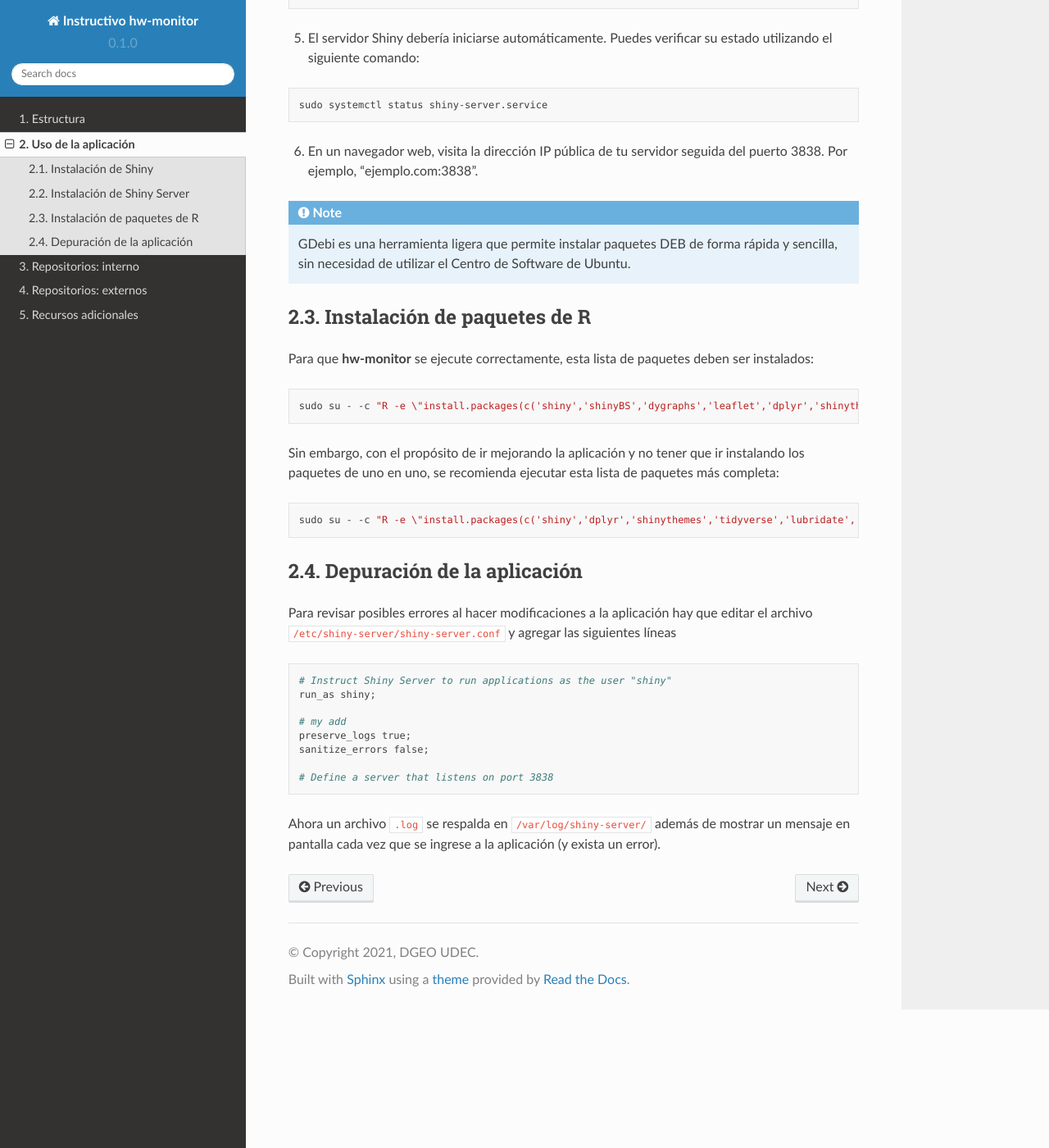
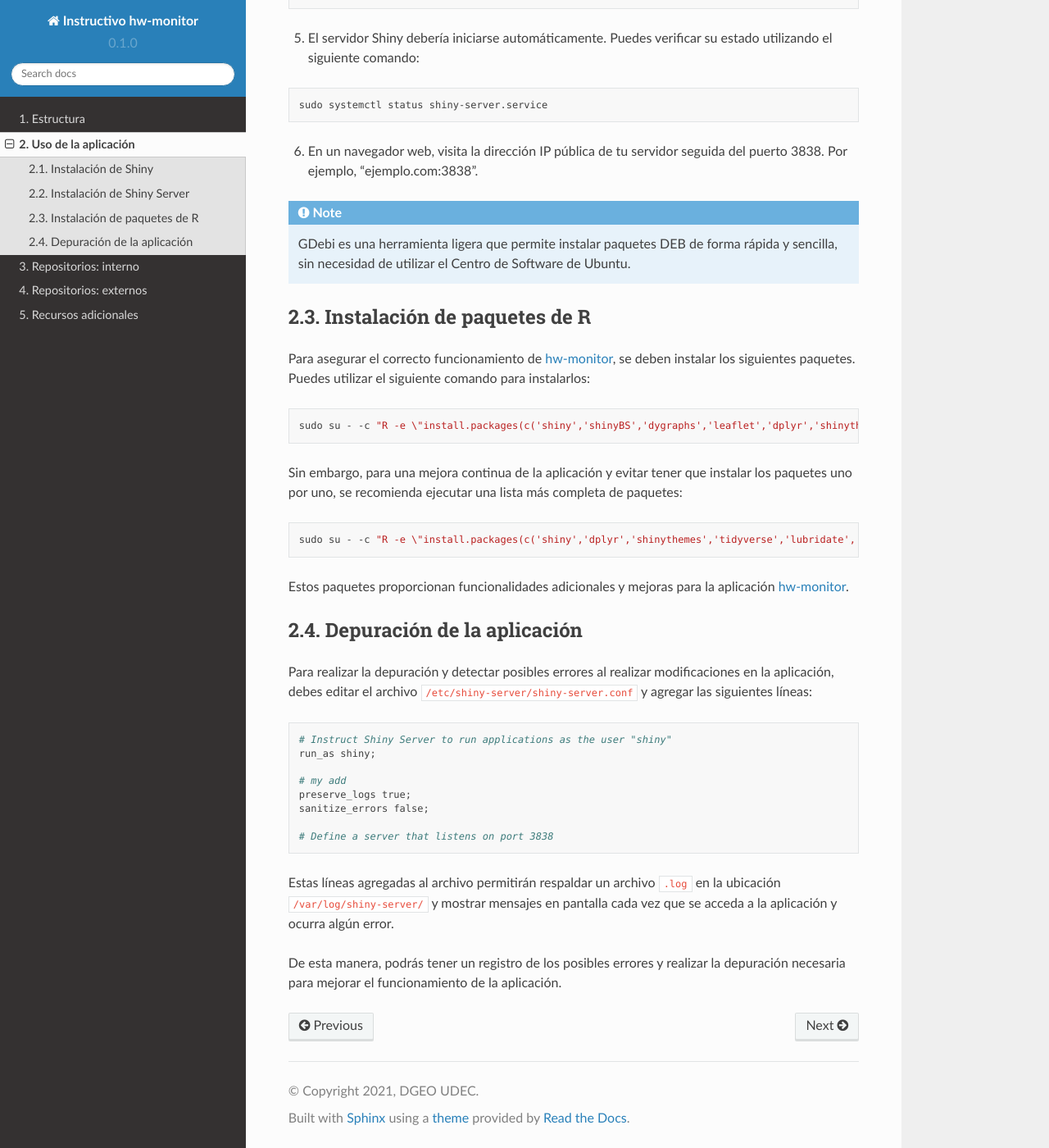
Before and after one commit to chsegura/rtd-tutorial, a Sphinx documentation site: the page built from docs/source/monitor.rst, in a window 1280 px wide and 1400 px high, scrolled down 2256 px. Shown: the whole window at 82% size. Built offline with Sphinx 7.4.7 and the Read the Docs theme 2.0.0, drawn with Linux system fonts in a browser that asks for light colours.

Commit message:
Update monitor.rst

```diff
--- a/docs/source/monitor.rst
+++ b/docs/source/monitor.rst
@@ -93,23 +93,25 @@ Shiny Server es un servidor web diseñado específicamente para alojar aplicacio
 Instalación de paquetes de R
 ====
 
-Para que **hw-monitor** se ejecute correctamente, esta lista de paquetes deben ser instalados:
+Para asegurar el correcto funcionamiento de `hw-monitor <https://www2.dgeo.udec.cl/shiny/hw-monitor/>`_, se deben instalar los siguientes paquetes. Puedes utilizar el siguiente comando para instalarlos:
 
 .. code:: bash
 
    sudo su - -c "R -e \"install.packages(c('shiny','shinyBS','dygraphs','leaflet','dplyr','shinythemes','xts','tidyverse','lubridate','RCurl','R.matlab','sf','tmap','spData','sp','ncdf4','raster','rgdal','rjson'), repos='http://cran.rstudio.com/')\""
 
 
-Sin embargo, con el propósito de ir mejorando la aplicación y no tener que ir instalando los paquetes de uno en uno, se recomienda ejecutar esta lista de paquetes más completa:
+Sin embargo, para una mejora continua de la aplicación y evitar tener que instalar los paquetes uno por uno, se recomienda ejecutar una lista más completa de paquetes:
 
 .. code:: bash
 
    sudo su - -c "R -e \"install.packages(c('shiny','dplyr','shinythemes','tidyverse','lubridate','RCurl','R.matlab','tmap','spData','ncdf4','rjson','zoo','xts','dygraphs','hydroTSM','shinyBS','shinyWidgets','rgdal','sf','rgeos','leaflet','colorRamps','zip','grid','gridExtra','readr','shinyjs','leaflet.esri','httpuv','mime','jsonlite','xtable','digest','htmltools','R6','sourcetools','later','promises','crayon','rlang','fastmap','Rcpp','BH','magrittr','sp','lattice','base64enc','crosstalk','htmlwidgets','markdown','png','RColorBrewer','raster','scales','viridis','leaflet.providers','lazyeval','ggplot2','yaml','xfun','farver','labeling','munsell','viridisLite','lifecycle','gtable','MASS','mgcv','reshape2','tibble','withr','glue','colorspace','nlme','Matrix','plyr','stringr','cli','fansi','pillar','pkgconfig','assertthat','utf8','vctrs','stringi','ellipsis','hms','clipr','leaflet.extras','evaluate','pkgload','praise','desc','pkgbuild','rprojroot','rstudioapi','callr','prettyunits','backports','processx','ps','highr','knitr','tinytex','foreign','classInt','DBI','units','e1071','class','KernSmooth','rex','httr','curl','openssl','askpass','sys','commonmark','xml2','hunspell','testthat','rmarkdown','reactlog','maptools','XML','maps','RJSONIO','purrr','covr','egg','spelling','shinyAce','V8'), repos='http://cran.rstudio.com/')\""
 
+Estos paquetes proporcionan funcionalidades adicionales y mejoras para la aplicación `hw-monitor <https://www2.dgeo.udec.cl/shiny/hw-monitor/>`_.
+
 Depuración de la aplicación
 ====
 
-Para revisar posibles errores al hacer modificaciones a la aplicación hay que editar el archivo ``/etc/shiny-server/shiny-server.conf`` y agregar las siguientes líneas ::
+Para realizar la depuración y detectar posibles errores al realizar modificaciones en la aplicación, debes editar el archivo ``/etc/shiny-server/shiny-server.conf`` y agregar las siguientes líneas: ::
 
    # Instruct Shiny Server to run applications as the user "shiny"
    run_as shiny;
@@ -120,4 +122,6 @@ Para revisar posibles errores al hacer modificaciones a la aplicación hay que e
 
    # Define a server that listens on port 3838
 
-Ahora un archivo ``.log`` se respalda en ``/var/log/shiny-server/`` además de mostrar un mensaje en pantalla cada vez que se ingrese a la aplicación (y exista un error).
+Estas líneas agregadas al archivo permitirán respaldar un archivo ``.log`` en la ubicación ``/var/log/shiny-server/`` y mostrar mensajes en pantalla cada vez que se acceda a la aplicación y ocurra algún error.
+
+De esta manera, podrás tener un registro de los posibles errores y realizar la depuración necesaria para mejorar el funcionamiento de la aplicación.
```
